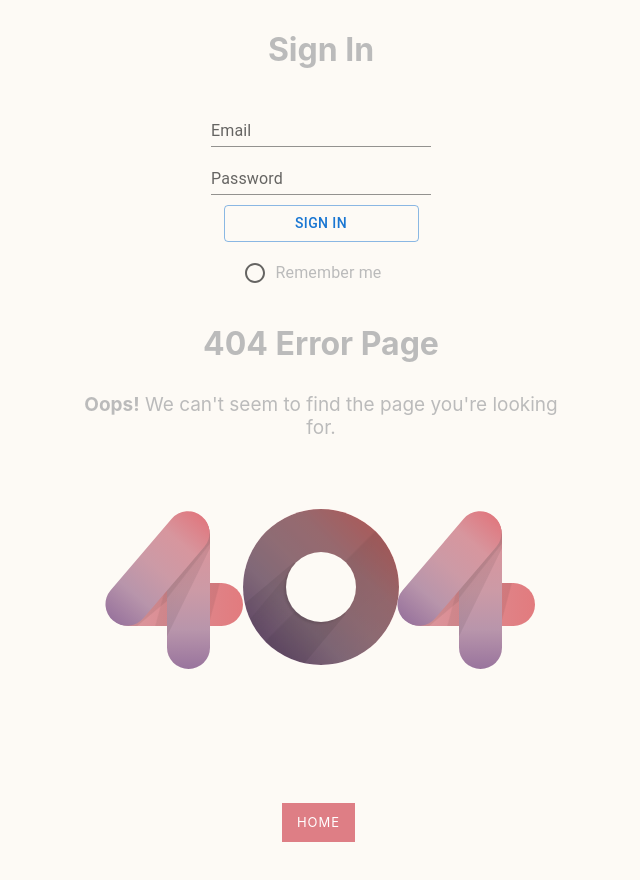
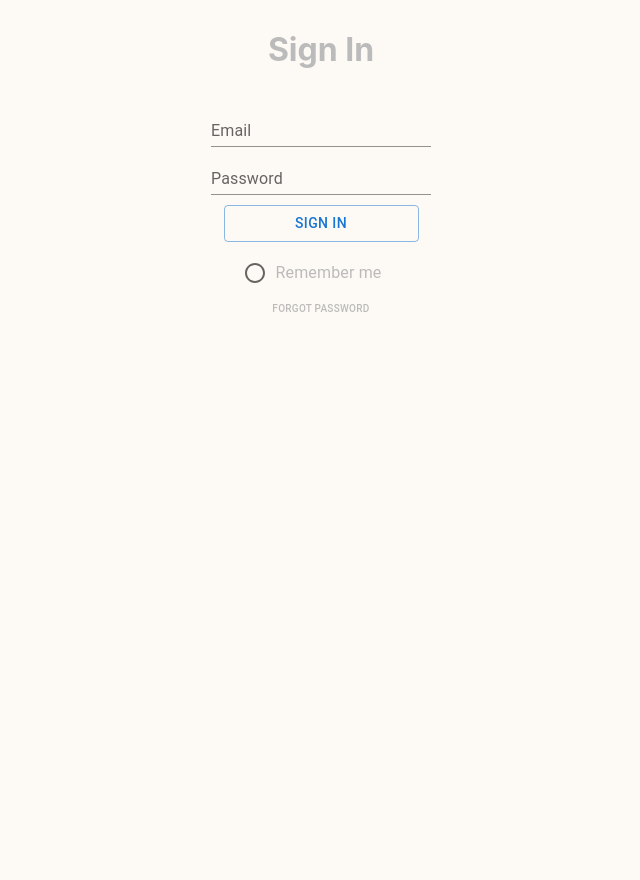
Before and after one commit to JevIv/teamWork, a React (Create React App) app in the folder my-app/: page /login in a window 1280 px wide. Before the commit this address had no page. Shown: the top 880 px of the page, without its empty margins (319-959 px from the left). After the commit the page ends 800 px from the top, so only its background shows below. Built offline with nearby package versions, Linux system fonts and the light colour scheme.

Commit message:
added dom route

```diff
--- a/my-app/package.json
+++ b/my-app/package.json
@@ -20,11 +20,14 @@
     "typescript": "^4.4.2",
     "web-vitals": "^2.1.0"
   },
+  "homepage": "https,://jeviv.github.io/teamWork/",
   "scripts": {
     "start": "react-scripts start",
     "build": "react-scripts build",
     "test": "react-scripts test",
-    "eject": "react-scripts eject"
+    "eject": "react-scripts eject",
+    "predeploy": "npm run build",
+    "deploy": "gh-pages -d build",
   },
   "eslintConfig": {
     "extends": [
--- a/my-app/src/App.tsx
+++ b/my-app/src/App.tsx
@@ -2,14 +2,26 @@ import React from 'react';
 import './App.css';
 import {Login} from "./components/Login/Login";
 import {PageNotFound} from "./components/404page/Login";
+import {BrowserRouter, Routes, Route} from "react-router-dom";
+import {Profile} from "./components/Profile/Login";
+import {PasswordReset} from "./components/Password/PasswordReset";
+import {NewPassword} from "./components/Password/NewPassword";
 
 function App() {
-  return (
-    <div className="App">
-        <Login/>
-      <PageNotFound/>
-    </div>
-  );
+    return (
+        <BrowserRouter>
+
+            <div className="App">
+                <Routes>
+                    <Route path="/reset-pass" element={<PasswordReset/>}/>
+                    <Route path="/new-pass" element={<NewPassword/>}/>
+                    <Route path="/404/" element={<PageNotFound/>}/>
+                    <Route path="/profile/" element={<Profile/>}/>
+                    <Route path="/login/" element={<Login/>}/>
+                </Routes>
+            </div>
+        </BrowserRouter>
+    );
 }
 
 export default App;
--- a/my-app/src/components/Login/Login.tsx
+++ b/my-app/src/components/Login/Login.tsx
@@ -9,8 +9,8 @@ export const Login = () => {
             <TextField id="standard-basic" label="Password" type="password" variant="standard" /><br/>
             <Button style={{minWidth: '195px', margin: '10px'}}
                     variant="outlined">Sign in</Button><br/>
-            <FormControlLabel value="true" control={<Radio />} label="Remember me" />
-
+            <FormControlLabel value="true" control={<Radio />} label="Remember me" /><br/>
+            <Button style={{fontSize: 'x-small', color: '#BBBBBB'}} variant="text">Forgot Password</Button>
         </div>
     );
 };
--- a/my-app/src/components/Password/NewPassword.tsx
+++ b/my-app/src/components/Password/NewPassword.tsx
@@ -1,6 +1,6 @@
 import React from 'react';
 
-export const NewPass = () => {
+export const NewPassword = () => {
     return (
         <div>
 
--- a/my-app/src/components/Password/PasswordReset.tsx
+++ b/my-app/src/components/Password/PasswordReset.tsx
@@ -1,6 +1,6 @@
 import React from 'react';
 
-export const ResetPass = () => {
+export const PasswordReset = () => {
     return (
         <div>
 
```
